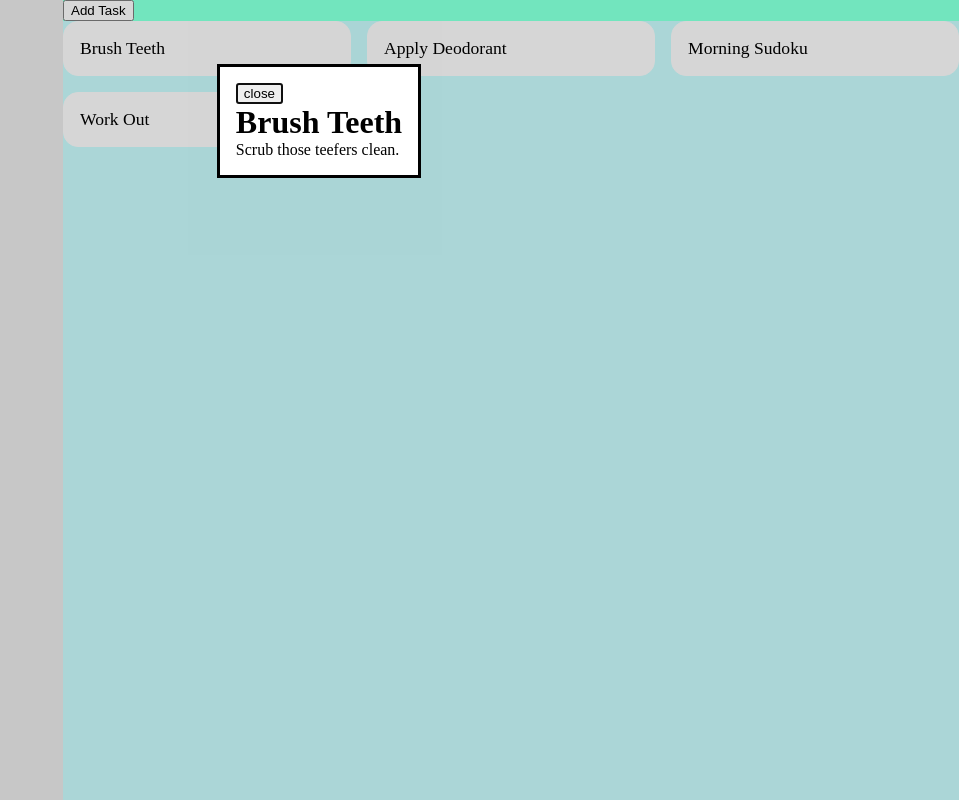
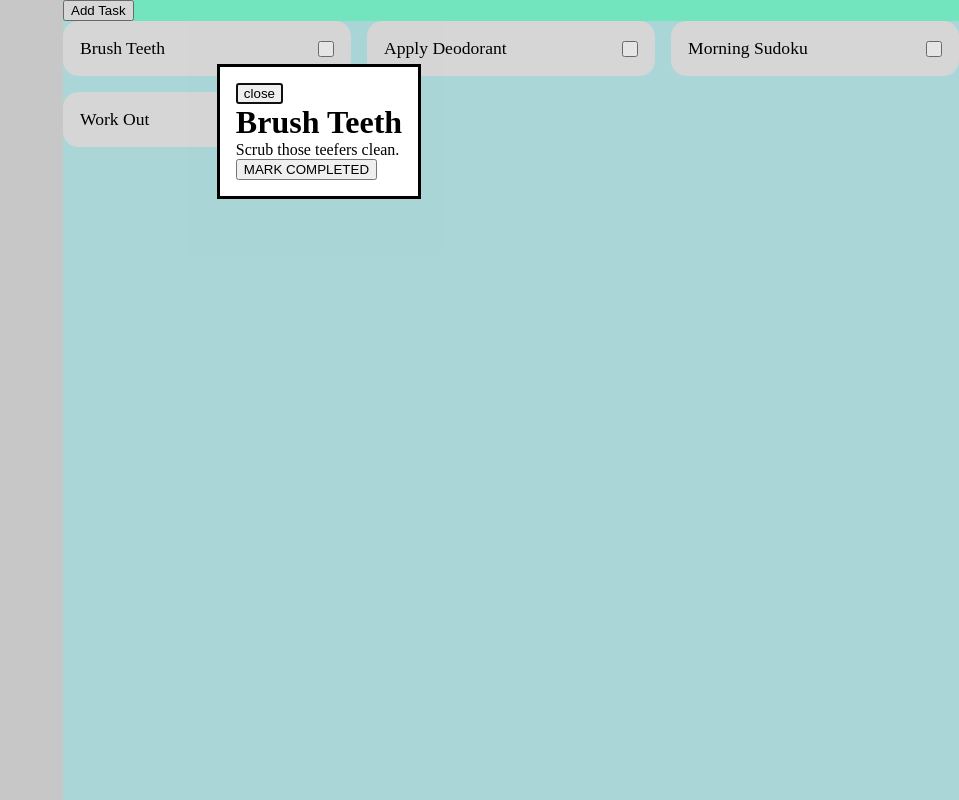
Before and after one commit to smmmfrd/todo-list, a website built with webpack: page dist/index.html in a window 1280 px wide. Both pictures are taken after a click on the element "Brush Teeth". Shown: the whole page, without its empty margins (321-1280 px from the left). Built offline with nearby package versions, Linux system fonts and the light colour scheme.

Commit message:
Task Completed Functionality

```diff
--- a/src/builder.js
+++ b/src/builder.js
@@ -41,7 +41,7 @@ function buildInputModal(){
     let submitButton = document.createElement('button');
     submitButton.addEventListener('click', () =>{
         addTask(nameInput.querySelector('.input').value, descriptionInput.querySelector('.input').value);
-        fillTaskHolder();
+        refreshTaskHolder();
         modal.close();
     });
     submitButton.textContent = 'Add';
@@ -51,6 +51,9 @@ function buildInputModal(){
 }
 
 function DisplayModal(){
+
+    let currentTask;
+
     let modal = document.createElement('dialog');
     modal.classList.add('modal');
     modal.id = 'task-modal';
@@ -66,25 +69,49 @@ function DisplayModal(){
     let descDisplay = document.createElement('p');
     modal.appendChild(descDisplay);
 
+    let completeButton = document.createElement('button');
+    completeButton.addEventListener('click', () =>{
+        currentTask.completed = !currentTask.completed;
+        display(currentTask);
+        refreshTaskHolder();
+    })
+    modal.appendChild(completeButton);
+
     const display = (task) => {
-        modal.showModal();
+        if(!modal.open){
+            modal.showModal();
+        }
         titleDisplay.textContent = `${task.title}`;
         descDisplay.textContent = `${task.description}`;
+
+        currentTask = task;
+        completeButton.textContent = task.completed ? 'MARK UNCOMPLETED' : 'MARK COMPLETED';
     }
     return {modal, display};
 }
 
 function buildTaskCard(task, parentElement){
     let card = document.createElement('div');
+
     card.classList.add('card');
     card.textContent = `${task.title}`;
     card.addEventListener('click', () => {
         taskDisplayModal.display(task);
     });
+
+    let completedDisplay = document.createElement('input');
+    completedDisplay.type = 'checkbox';
+    completedDisplay.checked = task.completed;
+    completedDisplay.onclick = (e) => {
+        task.completed = !task.completed;
+        e.stopPropagation();
+    }
+    card.appendChild(completedDisplay);
+
     parentElement.appendChild(card);
 }
 
-function fillTaskHolder(){
+function refreshTaskHolder(){
     var taskDisplay = document.querySelector('#task-display');
     while(taskDisplay.firstChild){
         taskDisplay.removeChild(taskDisplay.firstChild);
@@ -128,5 +155,5 @@ export function buildPage(){
 
     content.appendChild(projectContent);
 
-    fillTaskHolder();
+    refreshTaskHolder();
 }
--- a/src/style.css
+++ b/src/style.css
@@ -41,9 +41,18 @@ body{
 
 .card{
     display: flex;
+    justify-content: space-between;
+    align-items: center;
+
     background-color: #EEE;
     border: 1px solid #EEE;
     border-radius: 15px;
     padding: 1rem;
     font-size: 1.1rem;
 }
+
+.card > input[type='checkbox']{
+    /* pointer-events: none; */
+    height: 1rem;
+    width: 1rem;
+}
--- a/src/tasks.js
+++ b/src/tasks.js
@@ -1,7 +1,8 @@
 export var tasks = [];
 
 const Task = (title, description) => {
-    return {title, description};
+    let completed = false;
+    return {title, description, completed};
 }
 
 export function addTask(title, description){
```
Also changed, not shown: dist/main.js.
